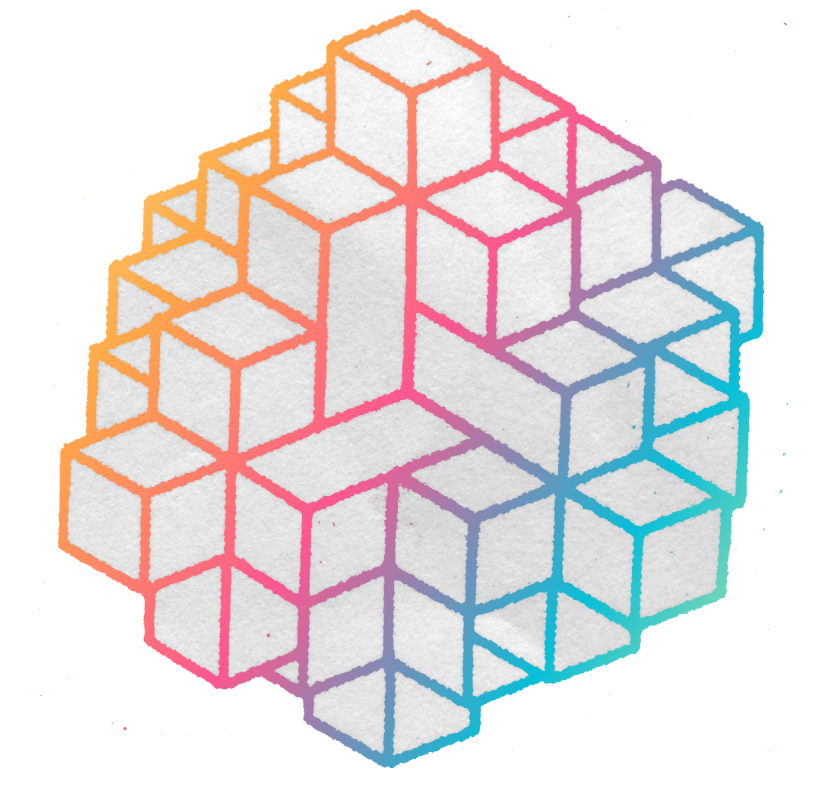
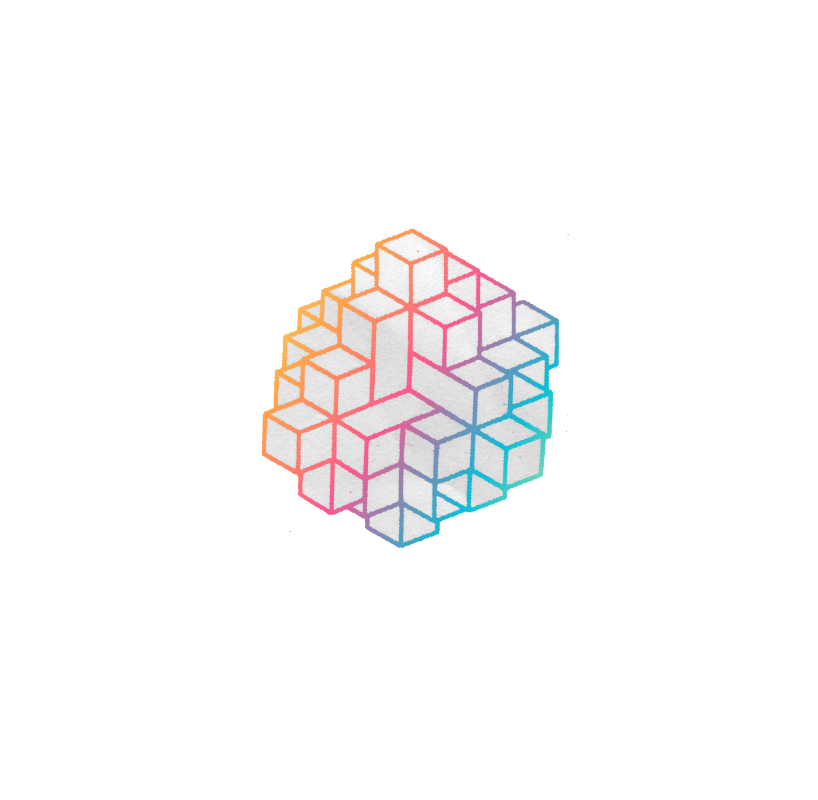
Before and after one commit to nichoth/nichoth.github.io, a plain HTML site: page index.html in a window 1280 px wide. Shown: the whole page, without its empty margins (230-1048 px from the left). Drawn offline with Linux system fonts and the light colour scheme.

Commit message:
little tweaks

```diff
--- a/style.css
+++ b/style.css
@@ -28,11 +28,18 @@ a {
     100%{background-position:0% 49%}
 }
 
+.main-image-wrapper {
+  height: 95vh;
+}
+
 .main-image {
-  height: 95vh;
+  max-height: 95vh;
+  height: 320px;
+  position: relative;
+  top: 50%;
+  transform: translateY(-50%);
   display: block;
-  margin-left: auto;
-  margin-right: auto;
+  margin: 0 auto;
   background: linear-gradient(304deg, #f8f292, #07bed8, rgb(253, 87, 144), #ffa849, #f8f292);
   /*background: linear-gradient(304deg, #f8f292, #07bed8, #EF4D42, #ffa849, #f8f292);*/
   background-size: 100%;
```
